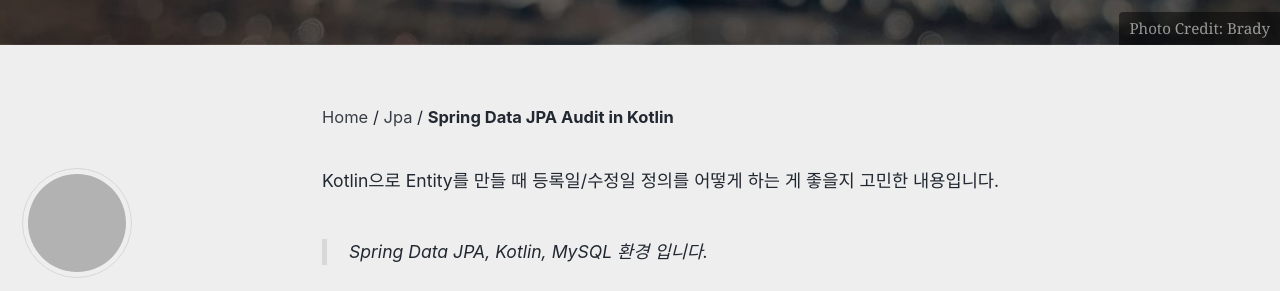
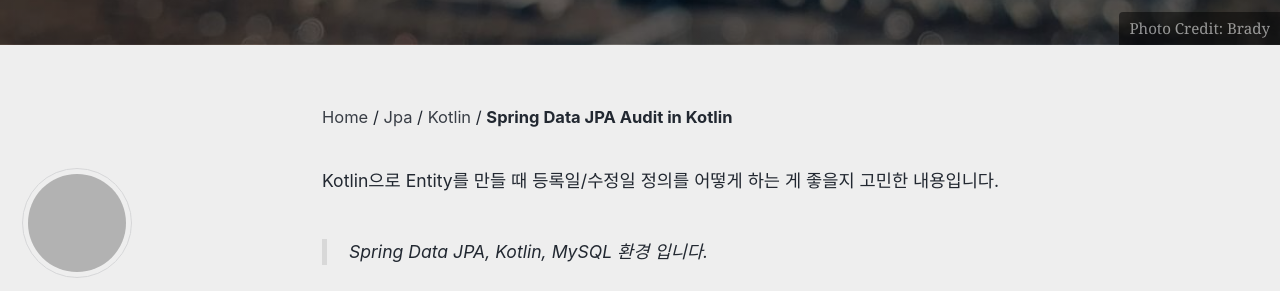
Before and after one commit to kapentaz/kapentaz.github.io, a Jekyll site: the page built from _posts/2020/2020-02-09-Spring-Data-JPA-Audit-in-Kotlin.md, in a window 1280 px wide and 900 px high. Shown: the part 257-548 px from the top of the window. Built offline with Jekyll 4.4.1, drawn with Linux system fonts in a browser that asks for light colours; cached includes are drawn as plain includes; grey boxes are pictures that could not be loaded.

Commit message:
새로운 게시물 추가

```diff
--- a/_posts/2020/2020-02-09-Spring-Data-JPA-Audit-in-Kotlin.md
+++ b/_posts/2020/2020-02-09-Spring-Data-JPA-Audit-in-Kotlin.md
@@ -14,6 +14,7 @@ tags:
   - Kotlin
 category: #카테고리
   - JPA
+  - Kotlin
 toc: false
 toc_label: "Table Of Contents"
 toc_icon: "fal fa-list-alt"
```
